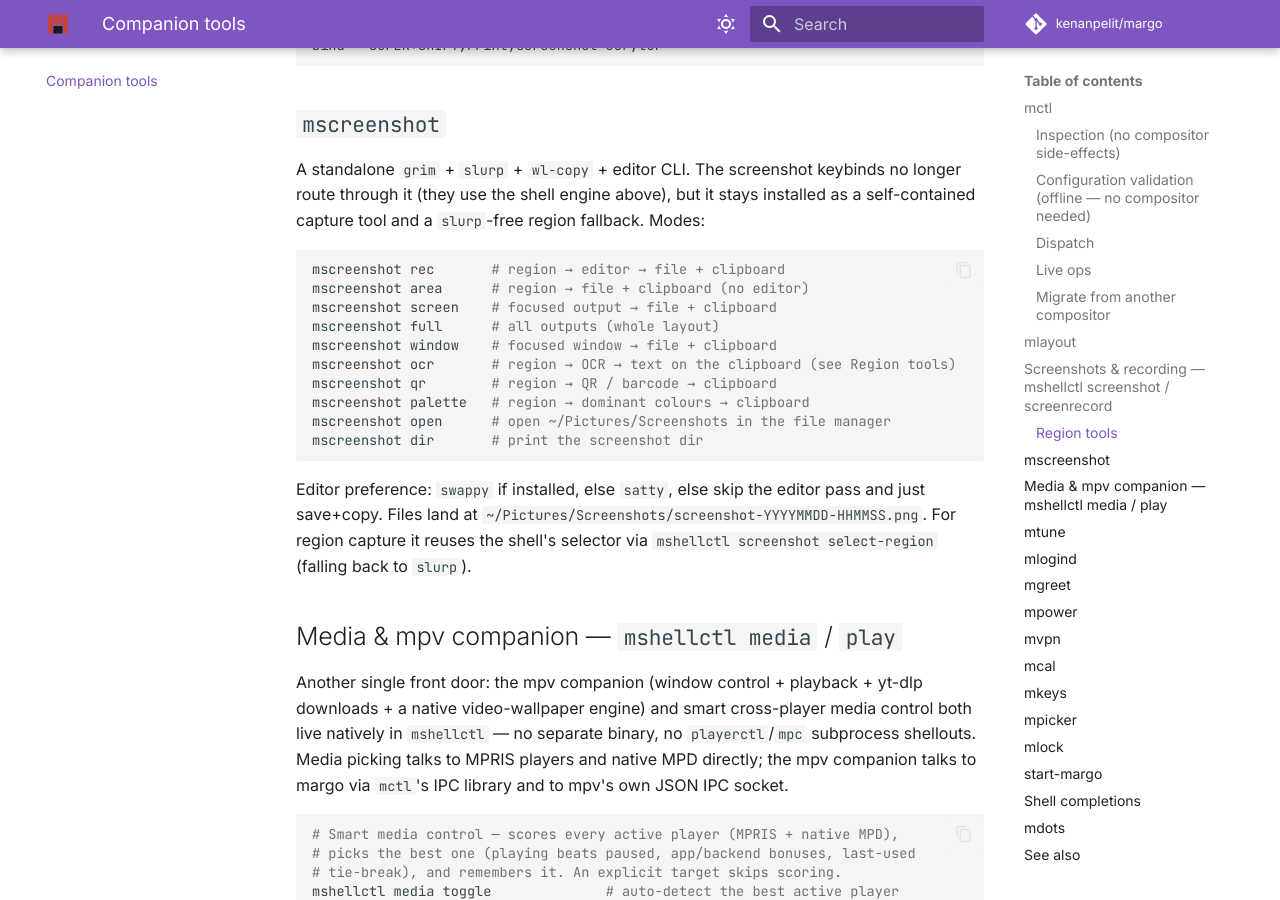
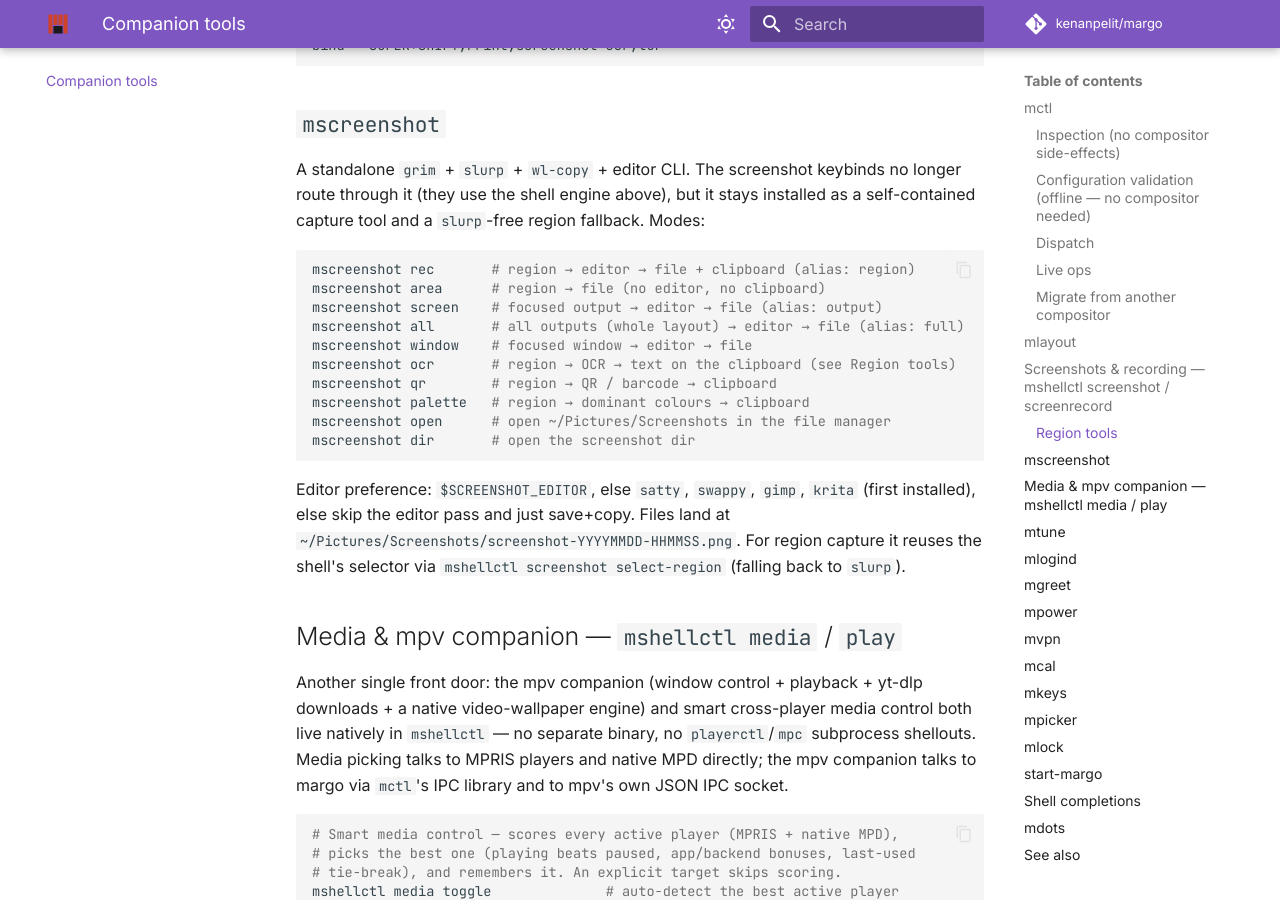
Before and after one commit to kenanpelit/margo, an MkDocs documentation site: the page built from docs/companion-tools.md, in a window 1280 px wide and 900 px high, scrolled down 4452 px. Built offline with MkDocs 1.6.1 and Material for MkDocs 9.7.7, drawn with Linux system fonts in a browser that asks for light colours; comment, search, counter and statistics services are not loaded.

Commit message:
fix(mscreenshot): accept the region/output/full names callers use
The launcher's screenshot entries run `mscreenshot region` and
`mscreenshot full`, and the README / companion-tools docs show `region`,
`output` and `full`, but none of those were subcommands: clap rejected
them, so the two launcher actions did nothing. They are now visible
aliases of `rec`, `screen` and `all`.

The companion-tools mode list also described the wrong delivery for
area/screen/window/all and the wrong editor order (the code prefers
$SCREENSHOT_EDITOR, then satty); corrected, and the config action table
now lists screenshot-ocr / -qr / -palette.

Test: documented_aliases_parse (fails before: clap "unrecognized
subcommand").

Co-Authored-By: Claude Opus 5.5 <noreply@anthropic.com>
(cherry picked from commit 5136f46e5f1140ce0647ccf1bbf0ccd1d294beac)

````diff
--- a/docs/companion-tools.md
+++ b/docs/companion-tools.md
@@ -180,19 +180,19 @@ it stays installed as a self-contained capture tool and a `slurp`-free
 region fallback. Modes:
 
 ```bash
-mscreenshot rec       # region → editor → file + clipboard
-mscreenshot area      # region → file + clipboard (no editor)
-mscreenshot screen    # focused output → file + clipboard
-mscreenshot full      # all outputs (whole layout)
-mscreenshot window    # focused window → file + clipboard
+mscreenshot rec       # region → editor → file + clipboard (alias: region)
+mscreenshot area      # region → file (no editor, no clipboard)
+mscreenshot screen    # focused output → editor → file (alias: output)
+mscreenshot all       # all outputs (whole layout) → editor → file (alias: full)
+mscreenshot window    # focused window → editor → file
 mscreenshot ocr       # region → OCR → text on the clipboard (see Region tools)
 mscreenshot qr        # region → QR / barcode → clipboard
 mscreenshot palette   # region → dominant colours → clipboard
 mscreenshot open      # open ~/Pictures/Screenshots in the file manager
-mscreenshot dir       # print the screenshot dir
+mscreenshot dir       # open the screenshot dir
 ```
 
-Editor preference: `swappy` if installed, else `satty`, else skip the editor pass and just save+copy. Files land at `~/Pictures/Screenshots/screenshot-YYYYMMDD-HHMMSS.png`. For region capture it reuses the shell's selector via `mshellctl screenshot select-region` (falling back to `slurp`).
+Editor preference: `$SCREENSHOT_EDITOR`, else `satty`, `swappy`, `gimp`, `krita` (first installed), else skip the editor pass and just save+copy. Files land at `~/Pictures/Screenshots/screenshot-YYYYMMDD-HHMMSS.png`. For region capture it reuses the shell's selector via `mshellctl screenshot select-region` (falling back to `slurp`).
 
 ## Media & mpv companion — `mshellctl media` / `play`
 
````
Also changed, not shown: docs/configuration.md (+2 -0 lines), wiki/Configuration.md (+2 -0 lines), 1 other file.
